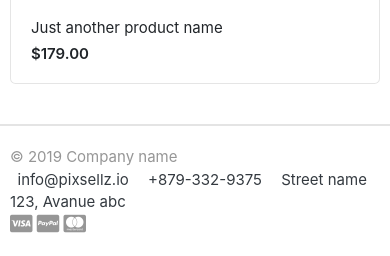
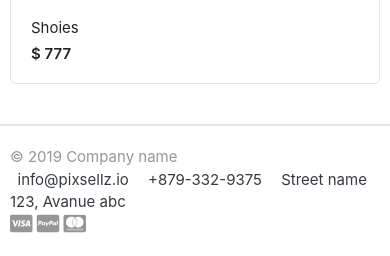
Before and after one commit to Abdullah-offical/django-greatkart, a Django app: page / in a window 390 px wide. Shown: the part 2962-3218 px from the top of the page. Run offline with Django 5.2, Linux system fonts and the light colour scheme; data comes from the database, SQL or seed files in the repository; some libraries are stand-ins or nearby versions; some web fonts are replaced.

Commit message:
Display products on frontend

```diff
--- a/greatkart/views.py
+++ b/greatkart/views.py
@@ -1,4 +1,9 @@
 from django.shortcuts import render
+from store.models import Product
 
 def home(request):
-    return render(request, 'home.html')
+    products = Product.objects.all().filter(is_available=True)
+    context = {
+        'products' : products
+    }
+    return render(request, 'home.html', context)
--- a/templates/home.html
+++ b/templates/home.html
@@ -29,78 +29,21 @@
 
 
 <div class="row">
+
+	{% for product in products %}
+
+
+
 	<div class="col-md-3">
 		<div class="card card-product-grid">
-			<a href="./product-detail.html" class="img-wrap"> <img src="{% static 'images/items/1.jpg' %}"> </a>
+			<a href="./product-detail.html" class="img-wrap"> <img src="{{ product.images.url }}"> </a>
 			<figcaption class="info-wrap">
-				<a href="./product-detail.html" class="title">Just another product name</a>
-				<div class="price mt-1">$179.00</div> <!-- price-wrap.// -->
+				<a href="./product-detail.html" class="title">{{ product.product_name }}</a>
+				<div class="price mt-1">$ {{ product.price }}</div> <!-- price-wrap.// -->
 			</figcaption>
 		</div>
 	</div> <!-- col.// -->
-	<div class="col-md-3">
-		<div class="card card-product-grid">
-			<a href="./product-detail.html" class="img-wrap"> <img src="{% static 'images/items/2.jpg' %}"> </a>
-			<figcaption class="info-wrap">
-				<a href="./product-detail.html" class="title">Some item name here</a>
-				<div class="price mt-1">$280.00</div> <!-- price-wrap.// -->
-			</figcaption>
-		</div>
-	</div> <!-- col.// -->
-	<div class="col-md-3">
-		<div class="card card-product-grid">
-			<a href="./product-detail.html" class="img-wrap"> <img src="{% static 'images/items/3.jpg' %}"> </a>
-			<figcaption class="info-wrap">
-				<a href="./product-detail.html" class="title">Great product name here</a>
-				<div class="price mt-1">$56.00</div> <!-- price-wrap.// -->
-			</figcaption>
-		</div>
-	</div> <!-- col.// -->
-	<div class="col-md-3">
-		<div class="card card-product-grid">
-			<a href="./product-detail.html" class="img-wrap"> <img src="{% static 'images/items/4.jpg' %}"> </a>
-			<figcaption class="info-wrap">
-				<a href="./product-detail.html" class="title">Just another product name</a>
-				<div class="price mt-1">$179.00</div> <!-- price-wrap.// -->
-			</figcaption>
-		</div>
-	</div> <!-- col.// -->
-	<div class="col-md-3">
-		<div class="card card-product-grid">
-			<a href="./product-detail.html" class="img-wrap"> <img src="{% static 'images/items/5.jpg' %}"> </a>
-			<figcaption class="info-wrap">
-				<a href="./product-detail.html" class="title">Just another product name</a>
-				<div class="price mt-1">$179.00</div> <!-- price-wrap.// -->
-			</figcaption>
-		</div>
-	</div> <!-- col.// -->
-	<div class="col-md-3">
-		<div class="card card-product-grid">
-			<a href="./product-detail.html" class="img-wrap"> <img src="{% static 'images/items/6.jpg' %}"> </a>
-			<figcaption class="info-wrap">
-				<a href="./product-detail.html" class="title">Some item name here</a>
-				<div class="price mt-1">$280.00</div> <!-- price-wrap.// -->
-			</figcaption>
-		</div>
-	</div> <!-- col.// -->
-	<div class="col-md-3">
-		<div class="card card-product-grid">
-			<a href="./product-detail.html" class="img-wrap"> <img src="{% static 'images/items/7.jpg' %}"> </a>
-			<figcaption class="info-wrap">
-				<a href="./product-detail.html" class="title">Great product name here</a>
-				<div class="price mt-1">$56.00</div> <!-- price-wrap.// -->
-			</figcaption>
-		</div>
-	</div> <!-- col.// -->
-	<div class="col-md-3">
-		<div class="card card-product-grid">
-			<a href="./product-detail.html" class="img-wrap"> <img src="{% static 'images/items/8.jpg' %}"> </a>
-			<figcaption class="info-wrap">
-				<a href="./product-detail.html" class="title">Just another product name</a>
-				<div class="price mt-1">$179.00</div> <!-- price-wrap.// -->
-			</figcaption>
-		</div>
-	</div> <!-- col.// -->
+	{% endfor %}
 </div> <!-- row.// -->
 
 </div><!-- container // -->
```
